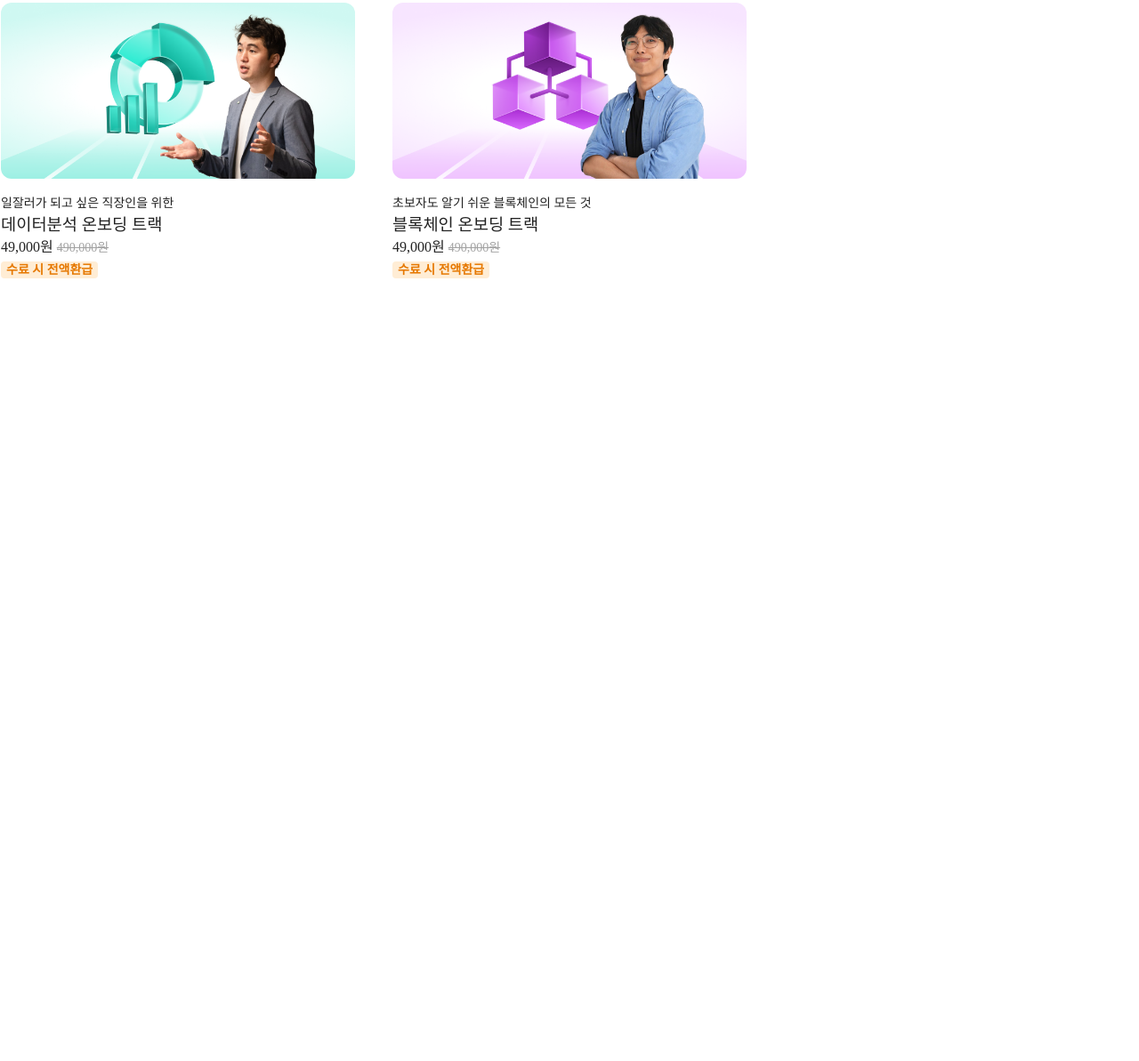
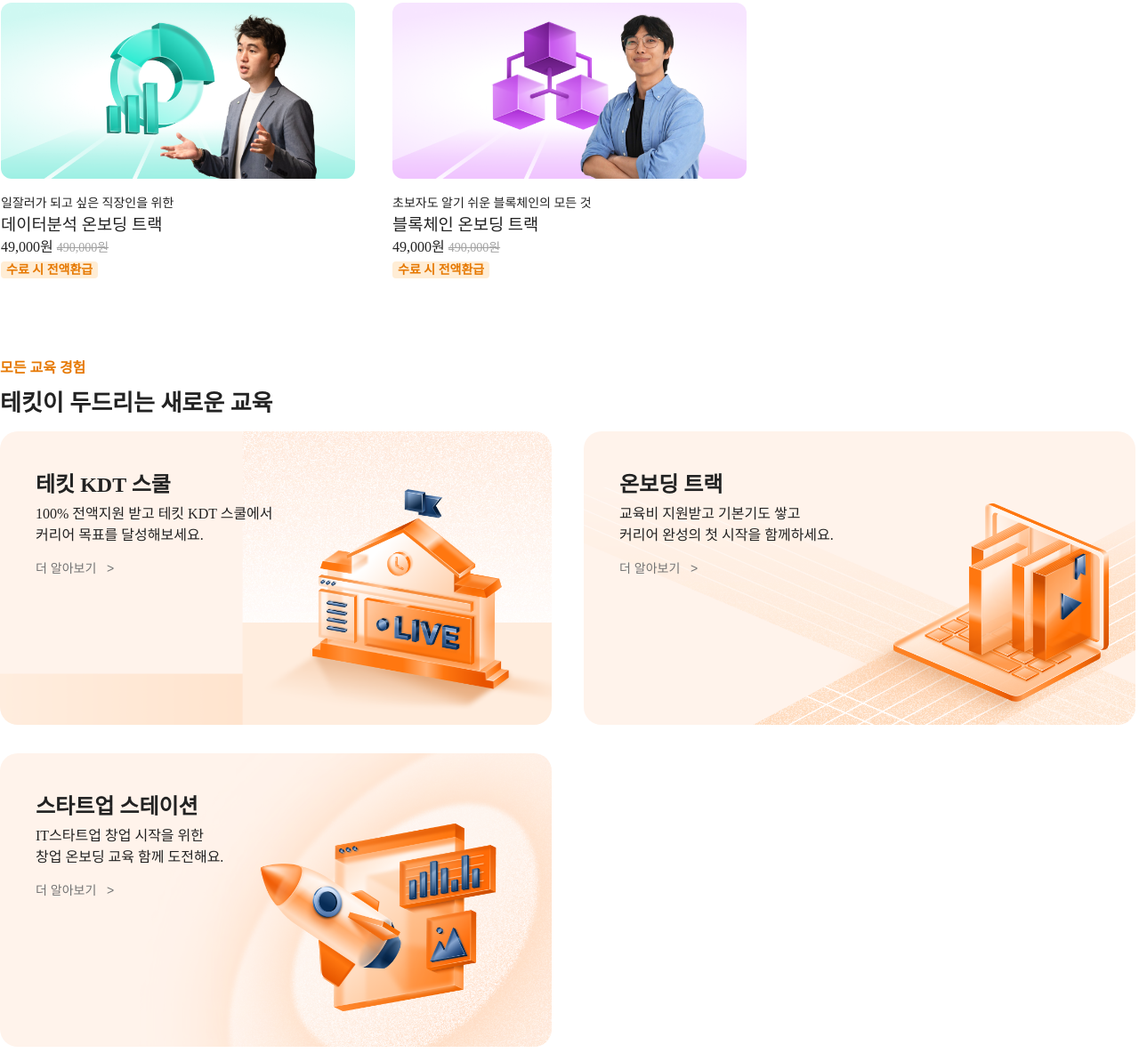
Before and after one commit to parkliam/TechIT-Clone, a plain HTML site: page index.html in a window 1280 px wide. Shown: the part 3207-4400 px from the top of the page at 89% size. Before the commit the page ends 3543 px from the top, so only its background shows below. Drawn offline with Linux system fonts and the light colour scheme; a web font is replaced by a local one.

Commit message:
education

```diff
--- a/index.html
+++ b/index.html
@@ -235,6 +235,34 @@
           <span>수료 시 전액환급</span>
         </li>
       </ul>
+      <section class="techit-school-container">
+        <div>
+          <div>
+            <h5>모든 교육 경험</h5>
+            <h3>테킷이 두드리는 새로운 교육</h3>
+          </div>
+        </div>
+        <ul class="education">
+          <li class="edu-techit">
+            <h3>테킷 KDT 스쿨</h3>
+            <h5>100% 전액지원 받고 테킷 KDT 스쿨에서</h5>
+            <h5>커리어 목표를 달성해보세요.</h5>
+            <button>더 알아보기&nbsp;&nbsp;&nbsp;></button>
+          </li>
+          <li class="edu-onboarding">
+            <h3>온보딩 트랙</h3>
+            <h5>교육비 지원받고 기본기도 쌓고</h5>
+            <h5>커리어 완성의 첫 시작을 함께하세요.</h5>
+            <button>더 알아보기&nbsp;&nbsp;&nbsp;></button>
+          </li>
+          <li class="edu-startup">
+            <h3>스타트업 스테이션</h3>
+            <h5>IT스타트업 창업 시작을 위한</h5>
+            <h5>창업 온보딩 교육 함께 도전해요.</h5>
+            <button>더 알아보기&nbsp;&nbsp;&nbsp;></button>
+          </li>
+        </ul>
+      </section>
     </main>
   </body>
 </html>
--- a/style.css
+++ b/style.css
@@ -353,3 +353,45 @@
   font-weight: 600;
   border-radius: 4px;
 }
+
+.education {
+  display: grid;
+  grid-template-columns: repeat(2, 1fr);
+  gap: 32px;
+}
+
+.education > li {
+  width: 540px;
+  height: 250px;
+  border-radius: 20px;
+  padding: 40px;
+  background-size: cover;
+}
+
+.education > .edu-techit {
+  background-image: url("./images/techit.png");
+}
+
+.education > li > h3 {
+  font-size: 24px;
+  font-weight: 700;
+  margin-bottom: 4px;
+}
+
+.education > li > h5 {
+  font-size: 16px;
+}
+
+.education > li > button {
+  color: #737373;
+  font-size: 14px;
+  margin-top: 16px;
+}
+
+.education > .edu-onboarding {
+  background-image: url("./images/kdc.png");
+}
+
+.education > .edu-startup {
+  background-image: url("./images/startup.png");
+}
```
